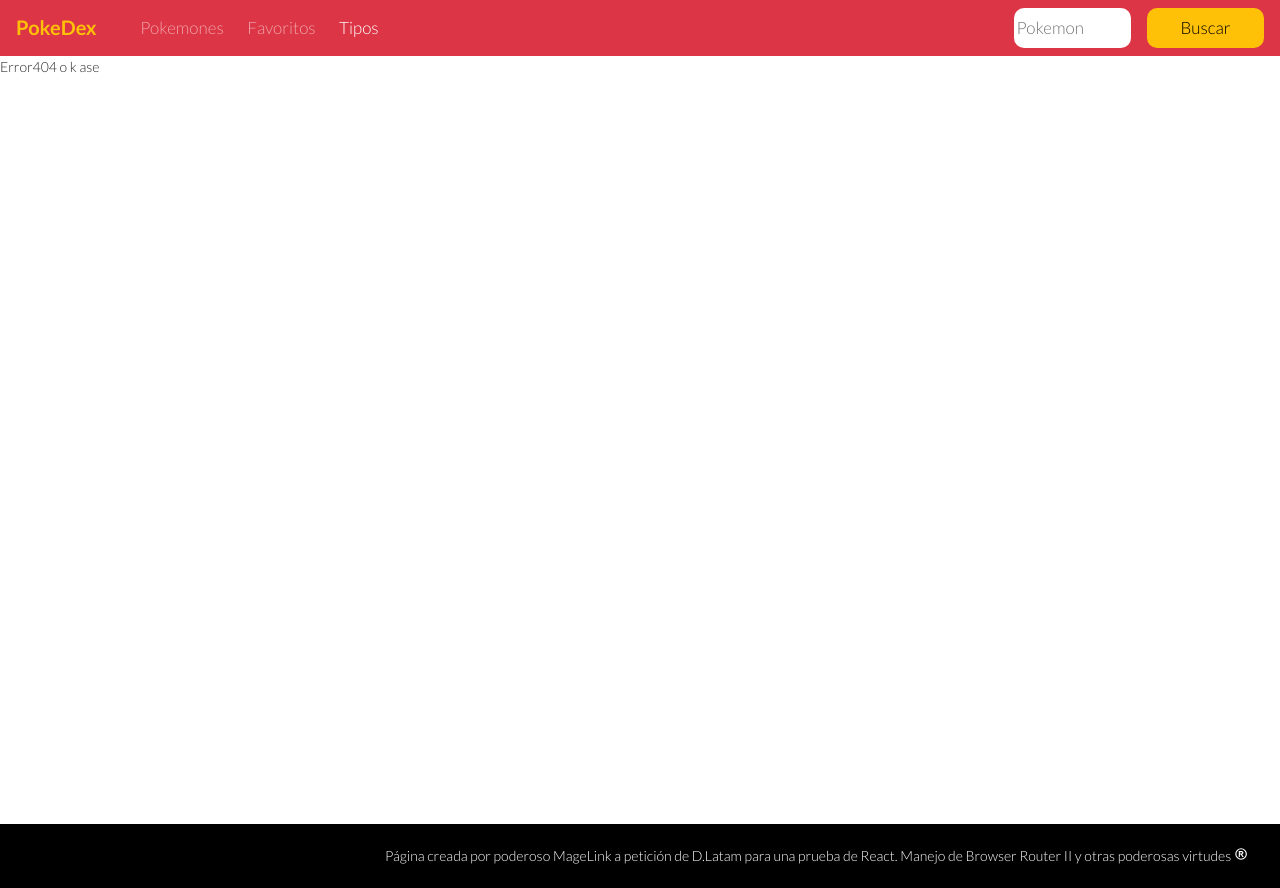
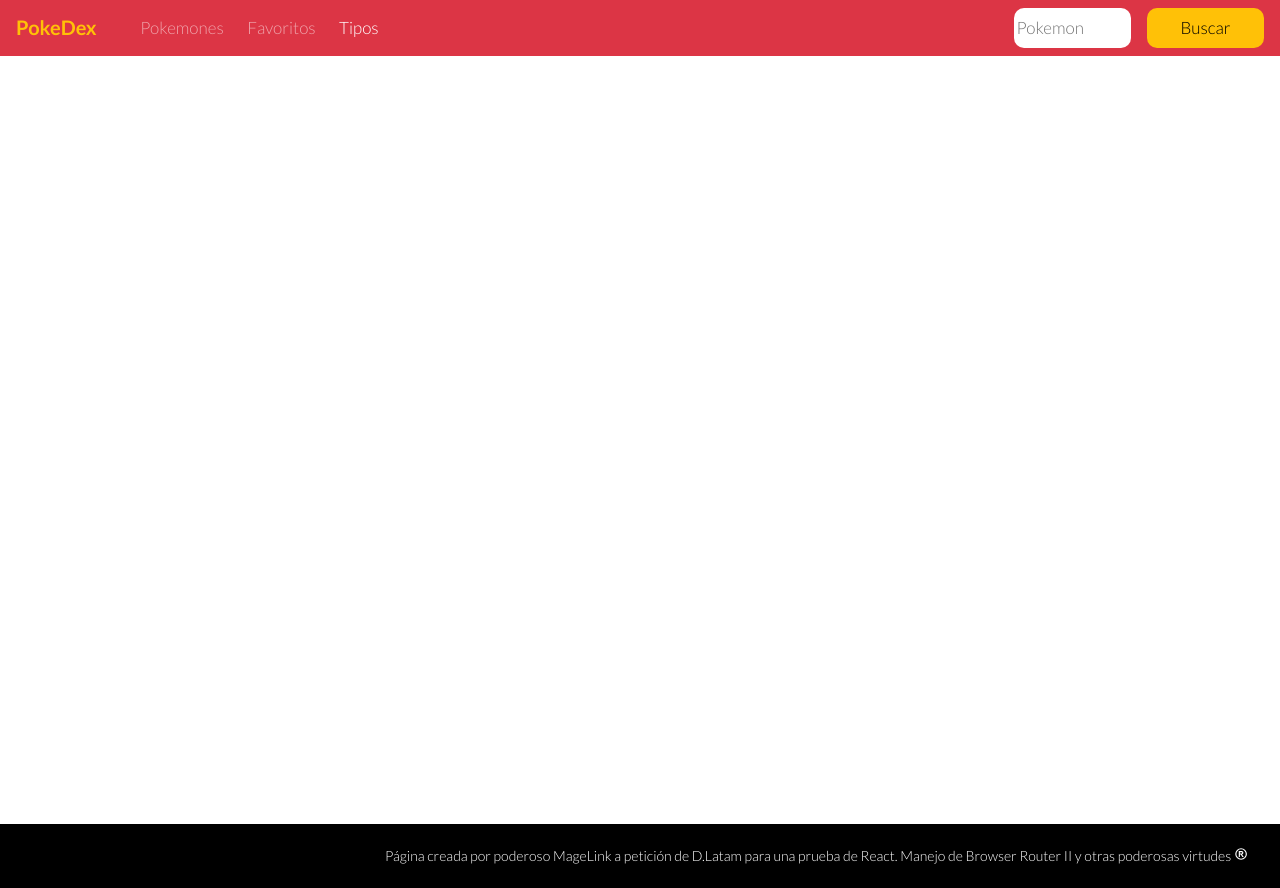
Before and after one commit to MageLnk/Desafio-Router-II-Pokeapi, a React (Create React App) app: page /types in a window 1280 px wide. Built offline with nearby package versions, Linux system fonts and the light colour scheme; no server answers; the HTML template or start-up script is replaced by a standard one.

Commit message:
Pequeñas modificaciones en el aspecto visual del sitio. Se agregó el component PokemonTypes for future page creation

```diff
--- a/src/App.jsx
+++ b/src/App.jsx
@@ -2,7 +2,7 @@ import { BrowserRouter, Route, Routes } from "react-router-dom";
 // Context
 import GeneralContext from "./Context/GeneralContext/Provider";
 // Pages
-import { Home, Pokemons, FavoritesPokemons, Search, Error404 } from "./pages";
+import { Home, Pokemons, FavoritesPokemons, Search, Error404, PokemonTypes } from "./pages";
 // Components
 import { NavBar, Footer } from "./Components";
 
@@ -17,6 +17,7 @@ const App = () => {
             <Route path="/favorites" element={<FavoritesPokemons />} />
             <Route path="/search/:name" element={<Search />} />
             <Route path="/pokemons/:page" element={<Pokemons />} />
+            <Route path="/types" element={<PokemonTypes />} />
 
             <Route path="*" element={<Error404 />} />
           </Routes>
--- a/src/Components/CardPokemon/index.jsx
+++ b/src/Components/CardPokemon/index.jsx
@@ -4,7 +4,7 @@ import apiCall from "../../api/apiCall";
 // Style
 import { Card } from "antd";
 import "./CardPokemon.css";
-import defineBackgroundColor from "./defineBackgroundColorFunction";
+import defineBackgroundColor from "../../utilities/defineBackgroundColorFunction";
 import DeployHearth from "./DeployHearth";
 // App
 const CardPokemon = ({ pokemonUrl }) => {
--- /dev/null
+++ b/src/Components/PokemonTypesContent/PokemonTypesContent.css
@@ -0,0 +1,12 @@
+.pokemon-types-content {
+  display: flex;
+  flex-direction: column;
+  justify-content: center;
+}
+
+.pokemon-types-deploy {
+  width: 100%;
+  display: grid;
+  grid-template-columns: repeat(3, 1fr);
+  justify-items: center;
+}
--- /dev/null
+++ b/src/Components/PokemonTypesContent/index.jsx
@@ -0,0 +1,12 @@
+// Style
+import "./PokemonTypesContent.css";
+// App
+const PokemonTypesContent = () => {
+  return (
+    <div className="pokemon-types-content">
+      <div className="pokemon-types-deploy"></div>
+    </div>
+  );
+};
+
+export default PokemonTypesContent;
--- a/src/Components/index.js
+++ b/src/Components/index.js
@@ -2,4 +2,5 @@ export { default as Footer } from "./Footer";
 export { default as NavBar } from "./Navbar";
 export { default as HomeContent } from "./HomeContent";
 export { default as SearchContent } from "./SearchContent";
+export { default as PokemonTypesContent } from "./PokemonTypesContent";
 export { default as FavoritesPokemonsContent } from "./FavoritesPokemonsContent";
--- a/src/index.css
+++ b/src/index.css
@@ -27,6 +27,9 @@ a:active {
 .favorites-pokemons-container {
   grid-area: main-content;
 }
+.pokemon-types-container {
+  grid-area: main-content;
+}
 
 .footer-container {
   grid-area: footer;
--- /dev/null
+++ b/src/pages/PokemonTypes/index.jsx
@@ -0,0 +1,11 @@
+import { PokemonTypesContent } from "../../Components/";
+
+const PokemonTypes = () => {
+  return (
+    <div className="pokemon-types-container">
+      <PokemonTypesContent />
+    </div>
+  );
+};
+
+export default PokemonTypes;
--- a/src/pages/index.js
+++ b/src/pages/index.js
@@ -1,6 +1,7 @@
 export { default as Home } from "./Home";
 export { default as Search } from "./Search";
 export { default as Pokemons } from "./Pokemons";
+export { default as PokemonTypes } from "./PokemonTypes";
 export { default as FavoritesPokemons } from "./FavoritesPokemons";
 
 export { default as Error404 } from "./Error404";
```
Also changed, not shown: src/utilities/defineBackgroundColorFunction.js (renamed from src/Components/CardPokemon/defineBackgroundColorFunction.js).
